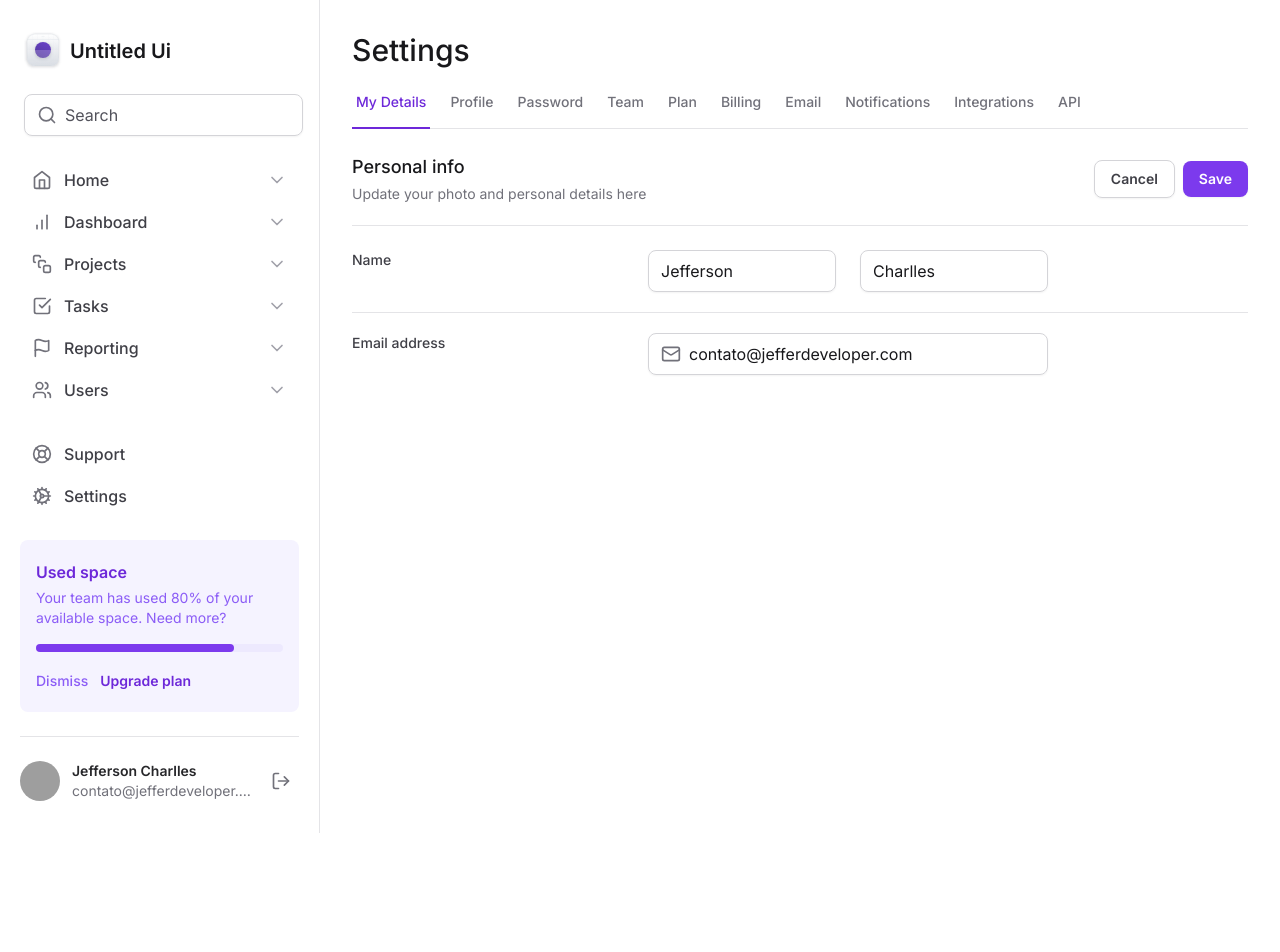
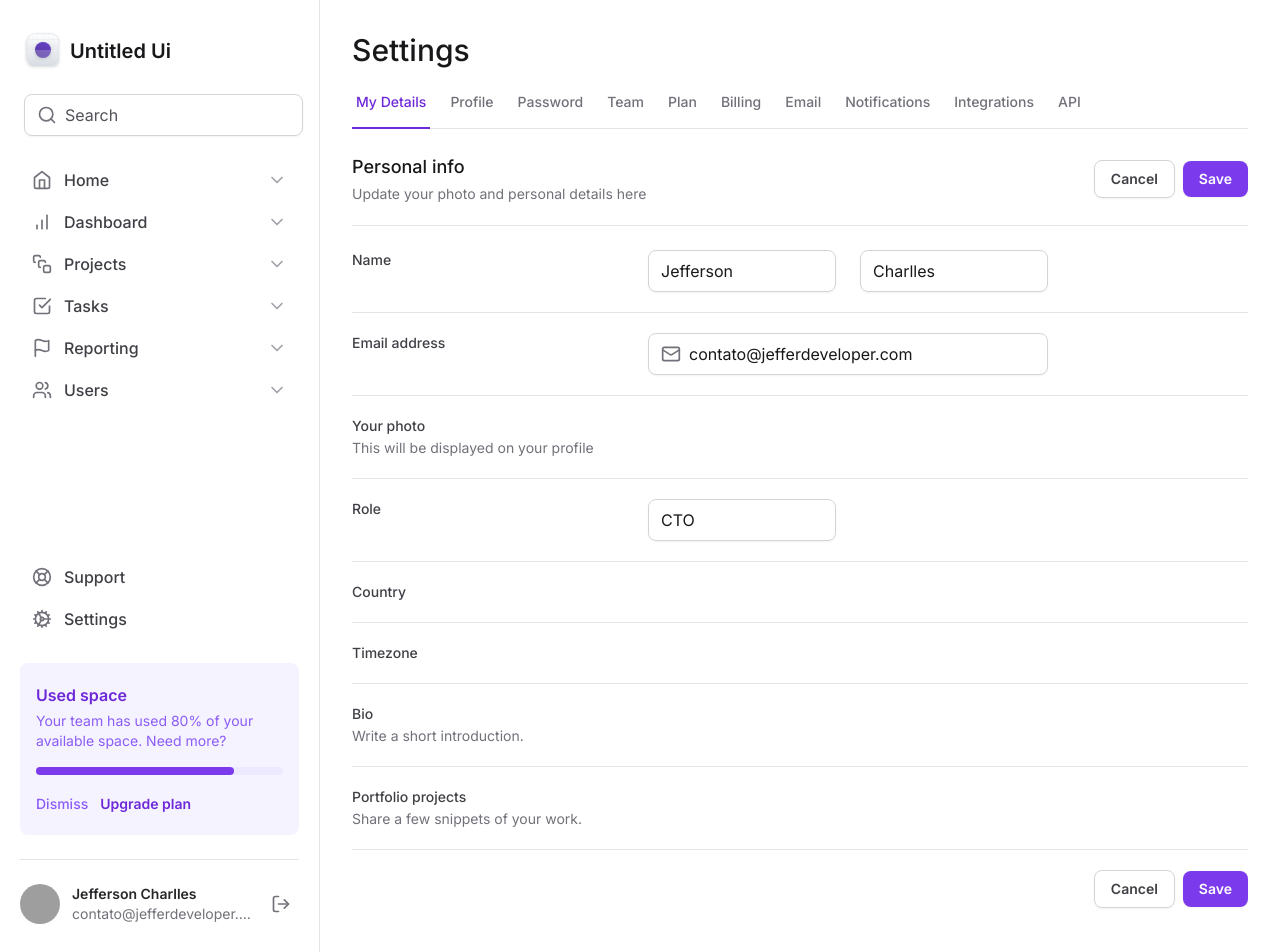
Before and after one commit to Jeffersoncharlles/taillwindcss, a Next.js app: page / in a window 1280 px wide. Shown: the top 952 px of the page. Before the commit the page ends 833 px from the top, so only its background shows below. Built offline with nearby package versions, Linux system fonts and the light colour scheme; grey boxes are pictures that could not be loaded.

Commit message:
chore:basic form struture

```diff
--- a/src/app/page.tsx
+++ b/src/app/page.tsx
@@ -73,6 +73,88 @@ export default function Home() {
               />
             </Input.Root>
           </div>
+          <div className="grid grid-cols-form gap-3 pt-5">
+            <label
+              htmlFor="email"
+              className="text-sm font-medium text-zinc-700 dark:text-zinc-300"
+            >
+              Your photo
+              <span className="mt-0.5 block text-sm font-normal text-zinc-500 dark:text-zinc-400">
+                This will be displayed on your profile
+              </span>
+            </label>
+            <div className=""></div>
+          </div>
+          <div className="grid grid-cols-form gap-3 pt-5">
+            <label
+              htmlFor="role"
+              className="text-sm font-medium text-zinc-700 dark:text-zinc-300"
+            >
+              Role
+            </label>
+            <div className="grid grid-cols-2 gap-6">
+              <Input.Root>
+                <Input.Control id="role" defaultValue="CTO" />
+              </Input.Root>
+            </div>
+          </div>
+          <div className="grid grid-cols-form gap-3 pt-5">
+            <label
+              htmlFor="country"
+              className="text-sm font-medium text-zinc-700 dark:text-zinc-300"
+            >
+              Country
+            </label>
+            <div className=""></div>
+          </div>
+          <div className="grid grid-cols-form gap-3 pt-5">
+            <label
+              htmlFor="timezone"
+              className="text-sm font-medium text-zinc-700 dark:text-zinc-300"
+            >
+              Timezone
+            </label>
+            <div className=""></div>
+          </div>
+          <div className="grid grid-cols-form gap-3 pt-5">
+            <label
+              htmlFor="bio"
+              className="text-sm font-medium text-zinc-700 dark:text-zinc-300"
+            >
+              Bio
+              <span className="mt-0.5 block text-sm font-normal text-zinc-500 dark:text-zinc-400">
+                Write a short introduction.
+              </span>
+            </label>
+            <div className=""></div>
+          </div>
+          <div className="grid grid-cols-form gap-3 pt-5">
+            <label
+              htmlFor="projects"
+              className="text-sm font-medium text-zinc-700 dark:text-zinc-300"
+            >
+              Portfolio projects
+              <span className="mt-0.5 block text-sm font-normal text-zinc-500 dark:text-zinc-400">
+                Share a few snippets of your work.
+              </span>
+            </label>
+            <div className=""></div>
+          </div>
+
+          <div className="flex items-center justify-end gap-2 pt-5">
+            <button
+              className="rounded-lg border border-zinc-300 px-4 py-2 text-sm font-semibold text-zinc-700 shadow-sm hover:bg-zinc-50 dark:border-zinc-400 dark:text-zinc-300 dark:hover:bg-zinc-800"
+              type="button"
+            >
+              Cancel
+            </button>
+            <button
+              className=" rounded-lg bg-violet-600 px-4 py-2 text-sm font-semibold text-white shadow-sm hover:bg-violet-700"
+              type="submit"
+            >
+              Save
+            </button>
+          </div>
         </form>
       </section>
     </>
```
